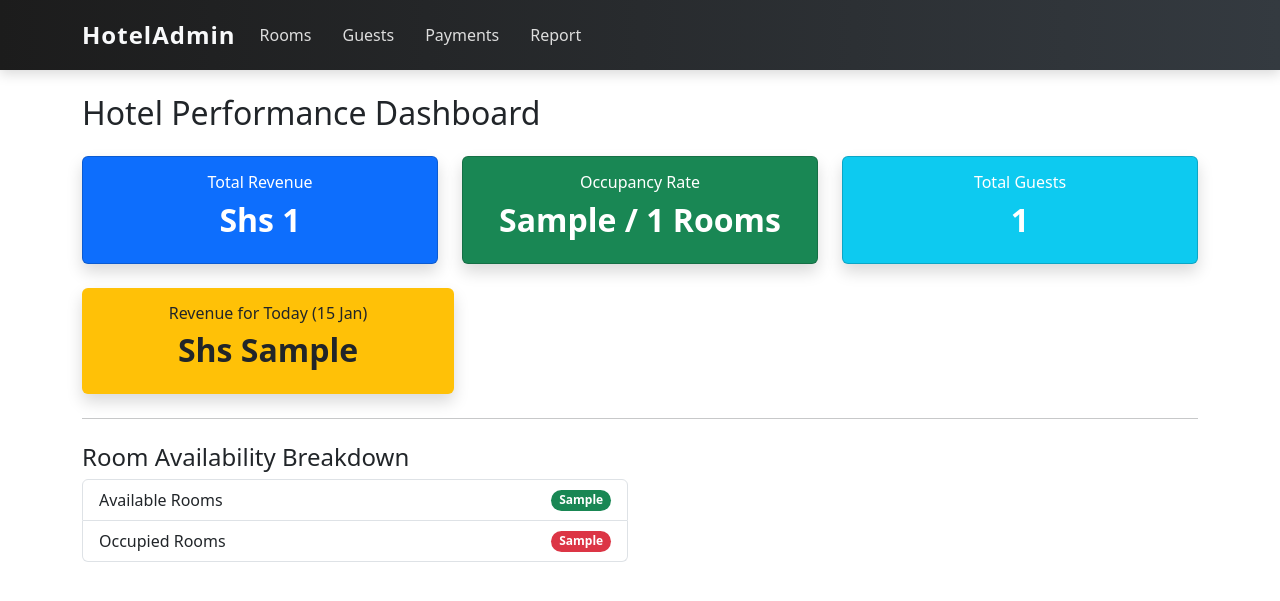
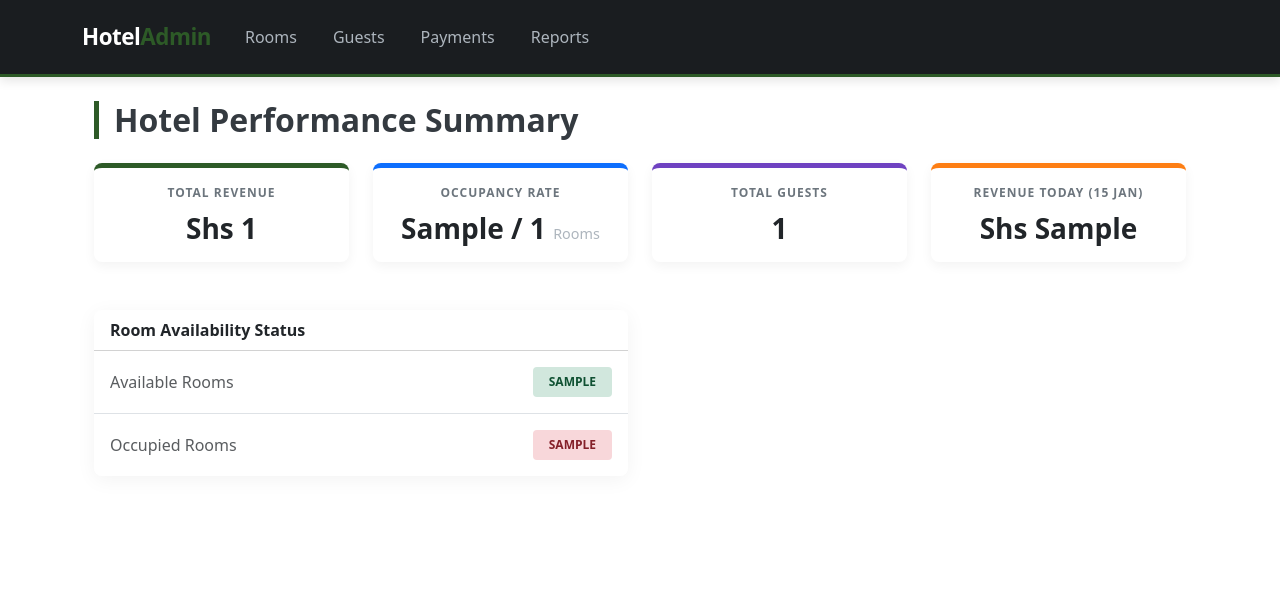
Before and after one commit to tendo-angella/HotelMangementSystem, a Django app: template reports/templates/dashboard.html in a window 1280 px wide. Shown: the top 601 px of the page. Run offline with Django 3.2, Linux system fonts and the light colour scheme; the template is opened without the code that fills it: most values are stand-ins (such as "Sample title", 1, 10 or a date in 2020).

Commit message:
Updated the UI design of reports app and the nav bar

```diff
--- a/reports/templates/dashboard.html
+++ b/reports/templates/dashboard.html
@@ -1,61 +1,65 @@
 {% extends 'base.html' %}
 
 {% block content %}
-<h2 class="mb-4">Hotel Performance Dashboard</h2>
+<div class="container mt-4">
+    <h2 class="page-heading mb-4">Hotel Performance Summary</h2>
 
-<div class="row">
-    <div class="col-md-4 mb-4">
-        <div class="card bg-primary text-white shadow">
-            <div class="card-body text-center">
-                <h6>Total Revenue</h6>
-                <h2 class="fw-bold">Shs {{ total_revenue }}</h2>
+    <div class="row g-4 mb-5">
+        <div class="col-md-3">
+            <div class="card report-card accent-revenue">
+                <div class="card-body">
+                    <p class="report-label">Total Revenue</p>
+                    <h3 class="report-value">Shs {{ total_revenue }}</h3>
                 </div>
             </div>
         </div>
 
-    <div class="col-md-4 mb-4">
-        <div class="card bg-success text-white shadow">
-            <div class="card-body text-center">
-                <h6>Occupancy Rate</h6>
-                <h2 class="fw-bold">{{ occupied_rooms }} / {{ total_rooms }} Rooms</h2>
+        <div class="col-md-3">
+            <div class="card report-card accent-occupancy">
+                <div class="card-body">
+                    <p class="report-label">Occupancy Rate</p>
+                    <h3 class="report-value">{{ occupied_rooms }} / {{ total_rooms }} <small>Rooms</small></h3>
                 </div>
             </div>
         </div>
 
-    <div class="col-md-4 mb-4">
-        <div class="card bg-info text-white shadow">
-            <div class="card-body text-center">
-                <h6>Total Guests</h6>
-                <h2 class="fw-bold">{{ total_guests }}</h2>
+        <div class="col-md-3">
+            <div class="card report-card accent-guests">
+                <div class="card-body">
+                    <p class="report-label">Total Guests</p>
+                    <h3 class="report-value">{{ total_guests }}</h3>
+                </div>
+            </div>
+        </div>
+
+        <div class="col-md-3">
+            <div class="card report-card accent-today">
+                <div class="card-body">
+                    <p class="report-label">Revenue Today ({{ today|date:"d M" }})</p>
+                    <h3 class="report-value">Shs {{ daily_revenue }}</h3>
                 </div>
             </div>
         </div>
     </div>
 
-<div class="col-md-4 mb-4">
-    <div class="card bg-warning text-dark shadow border-0">
-        <div class="card-body text-center">
-            <h6>Revenue for Today ({{ today|date:"d M" }})</h6>
-            <h2 class="fw-bold">Shs {{ daily_revenue }}</h2>
+    <div class="row">
+        <div class="col-md-6">
+            <div class="card table-card shadow-sm">
+                <div class="card-header bg-white fw-bold">
+                    Room Availability Status
                 </div>
-    </div>
-</div>
-
-<hr>
-
-<div class="row mt-4">
-    <div class="col-md-6">
-        <h4>Room Availability Breakdown</h4>
-        <ul class="list-group">
-            <li class="list-group-item d-flex justify-content-between align-items-center">
-                Available Rooms
-                <span class="badge bg-success rounded-pill">{{ available_rooms }}</span>
+                <ul class="list-group list-group-flush">
+                    <li class="list-group-item d-flex justify-content-between align-items-center py-3">
+                        <span class="text-muted">Available Rooms</span>
+                        <span class="status-badge available px-3">{{ available_rooms }}</span>
                     </li>
-            <li class="list-group-item d-flex justify-content-between align-items-center">
-                Occupied Rooms
-                <span class="badge bg-danger rounded-pill">{{ occupied_rooms }}</span>
+                    <li class="list-group-item d-flex justify-content-between align-items-center py-3">
+                        <span class="text-muted">Occupied Rooms</span>
+                        <span class="status-badge occupied px-3">{{ occupied_rooms }}</span>
                     </li>
                 </ul>
             </div>
         </div>
+    </div>
+</div>
 {% endblock %}
--- a/static/css/nav.css
+++ b/static/css/nav.css
@@ -1,70 +1,64 @@
+/* --- NAVIGATION & BRAND STYLES --- */
 
-.navbar {
-    box-shadow: 0 4px 12px rgba(0, 0, 0, 0.15);
-    padding-top: 12px;
-    padding-bottom: 12px;
-    transition: all 0.3s ease-in-out;
+.custom-nav {
+    background-color: #1a1d20 !important; /* Deep Matte Charcoal */
+    padding: 15px 0;
+    border-bottom: 3px solid #2d5a27; /* Forest Green accent line */
+    box-shadow: 0 4px 10px rgba(0,0,0,0.1);
 }
 
-
-.navbar-brand {
-    font-size: 1.5rem;
-    font-weight: bold;
-    letter-spacing: 1px;
-    color: #f8f9fa !important;
+/* Logo Styling */
+.nav-brand-style {
+    font-weight: 800;
+    letter-spacing: -0.5px;
+    font-size: 1.4rem;
+    color: #ffffff !important;
 }
 
+.nav-brand-style span {
+    color: #2d5a27; /* The 'Admin' part turns green */
+}
 
-.navbar-nav .nav-link {
-    font-size: 1rem;
-    margin-right: 15px;
-    color: #ddd !important;
+/* Underline Animation for Links */
+.nav-link-custom {
+    font-weight: 500;
+    color: #adb5bd !important;
+    margin: 0 10px;
     position: relative;
     transition: color 0.3s ease;
 }
 
-
-.navbar-nav .nav-link:hover {
+.nav-link-custom:hover {
     color: #ffffff !important;
 }
 
-
-.navbar-nav .nav-link::after {
-    content: "";
-    position: absolute;
-    width: 0%;
-    height: 2px;
-    left: 0;
-    bottom: 0;
-    background-color: #0d6efd;
-    transition: width 0.3s ease-in-out;
+/* The 'Active' indicator - a clean line below the text */
+.nav-link-custom.active {
+    color: #ffffff !important;
+    font-weight: 700;
 }
 
-.navbar-nav .nav-link:hover::after {
+.nav-link-custom.active::after {
+    content: '';
+    position: absolute;
     width: 100%;
+    height: 3px;
+    background-color: #2d5a27; /* Match our theme green */
+    bottom: -5px;
+    left: 0;
+    border-radius: 2px;
 }
 
-
-.navbar-nav .nav-link.active {
-    color: #ffffff !important;
-    font-weight: bold;
-}
-
-.navbar-nav .nav-link.active::after {
-    width: 100%;
-}
-
-
-.navbar.bg-dark {
-    background: linear-gradient(90deg, #1c1c1c, #343a40);
-}
-
-
-@media (max-width: 768px) {
-    .navbar-nav .nav-link {
-        margin-right: 0;
-        padding: 10px 0;
-    }
+/* Hover effect for non-active links */
+.nav-link-custom:not(.active):hover::after {
+    content: '';
+    position: absolute;
+    width: 50%;
+    height: 2px;
+    background-color: #6c757d;
+    bottom: -5px;
+    left: 25%;
+    transition: 0.3s;
 }
 
 /* --- LANDING PAGE CUSTOM STYLES --- */
@@ -520,3 +514,47 @@ label {
 .table-admin td.text-end {
     padding-right: 25px !important;
 }
+
+/* --- REPORTS & DASHBOARD STYLES --- */
+
+/* The Report Card Structure */
+.report-card {
+    border: none !important;
+    border-radius: 8px !important;
+    background-color: #ffffff;
+    box-shadow: 0 4px 12px rgba(0,0,0,0.05) !important;
+    text-align: center;
+    transition: transform 0.3s ease;
+}
+
+.report-card:hover {
+    transform: translateY(-5px);
+}
+
+.report-label {
+    font-size: 0.75rem;
+    text-transform: uppercase;
+    letter-spacing: 1px;
+    color: #6c757d;
+    margin-bottom: 10px;
+    font-weight: 700;
+}
+
+.report-value {
+    color: #212529;
+    font-weight: 800;
+    margin-bottom: 0;
+}
+
+/* Accent Borders for categorization */
+.accent-revenue { border-top: 5px solid #2d5a27 !important; } /* Green */
+.accent-occupancy { border-top: 5px solid #0d6efd !important; } /* Blue */
+.accent-guests { border-top: 5px solid #6f42c1 !important; } /* Purple */
+.accent-today { border-top: 5px solid #fd7e14 !important; } /* Orange */
+
+/* Small text within values */
+.report-value small {
+    font-size: 0.9rem;
+    font-weight: 400;
+    color: #adb5bd;
+}
--- a/templates/includes/navs.html
+++ b/templates/includes/navs.html
@@ -1,37 +1,30 @@
-<nav class="navbar navbar-expand-lg navbar-dark bg-dark mb-4">
+<nav class="navbar navbar-expand-lg navbar-dark bg-dark mb-4 custom-nav">
   <div class="container">
-        <a class="navbar-brand" href="{% url 'admin_home' %}">HotelAdmin</a>
+    <a class="navbar-brand nav-brand-style" href="{% url 'admin_home' %}">
+        Hotel<span>Admin</span>
+    </a>
+
     <div class="collapse navbar-collapse">
       <ul class="navbar-nav me-auto">
         <li class="nav-item">
-              <a
-                class="nav-link {% if request.resolver_match.url_name == 'rooms_list' %}active{% endif %}"
-                href="{% url 'rooms_list' %}"
-                >Rooms</a
-              >
+          <a class="nav-link nav-link-custom {% if request.resolver_match.url_name == 'rooms_list' %}active{% endif %}"
+             href="{% url 'rooms_list' %}">Rooms</a>
         </li>
         <li class="nav-item">
-              <a
-                class="nav-link {% if request.resolver_match.url_name == 'guest_list' %}active{% endif %}"
-                href="{% url 'guest_list' %}"
-                >Guests</a
-              >
+          <a class="nav-link nav-link-custom {% if request.resolver_match.url_name == 'guest_list' %}active{% endif %}"
+             href="{% url 'guest_list' %}">Guests</a>
         </li>
         <li class="nav-item">
-              <a
-                class="nav-link {% if request.resolver_match.url_name == 'payment_list' %}active{% endif %}"
-                href="{% url 'payment_list' %}"
-                >Payments</a
-              >
+          <a class="nav-link nav-link-custom {% if request.resolver_match.url_name == 'payment_list' %}active{% endif %}"
+             href="{% url 'payment_list' %}">Payments</a>
         </li>
         <li class="nav-item">
-              <a
-                class="nav-link {% if request.resolver_match.url_name == 'management_dashboard' %}active{% endif %}"
-                href="{% url 'management_dashboard' %}"
-                >Report</a
-              >
+          <a class="nav-link nav-link-custom {% if request.resolver_match.url_name == 'management_dashboard' %}active{% endif %}"
+             href="{% url 'management_dashboard' %}">Reports</a>
         </li>
       </ul>
+
+
     </div>
   </div>
 </nav>
```
Lines whose indentation alone changed are shown as unchanged.
